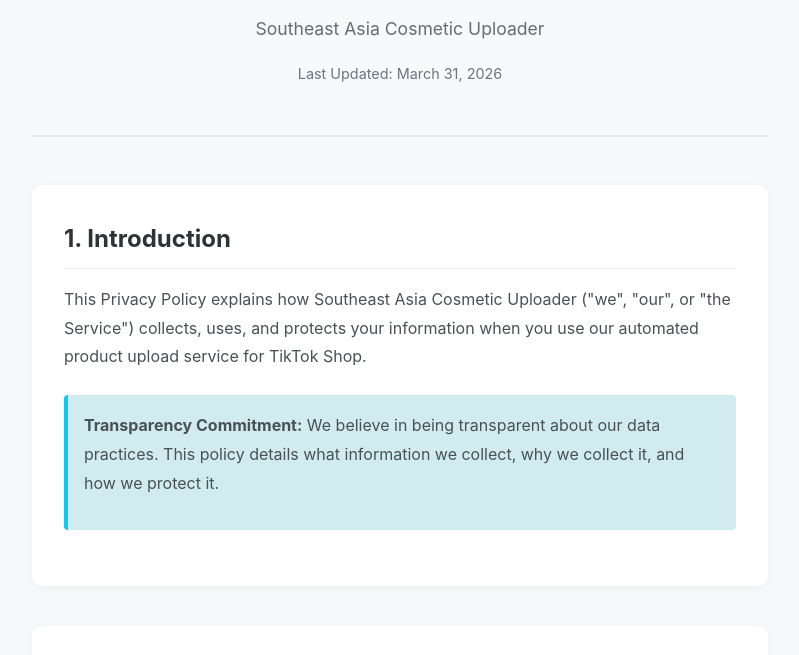
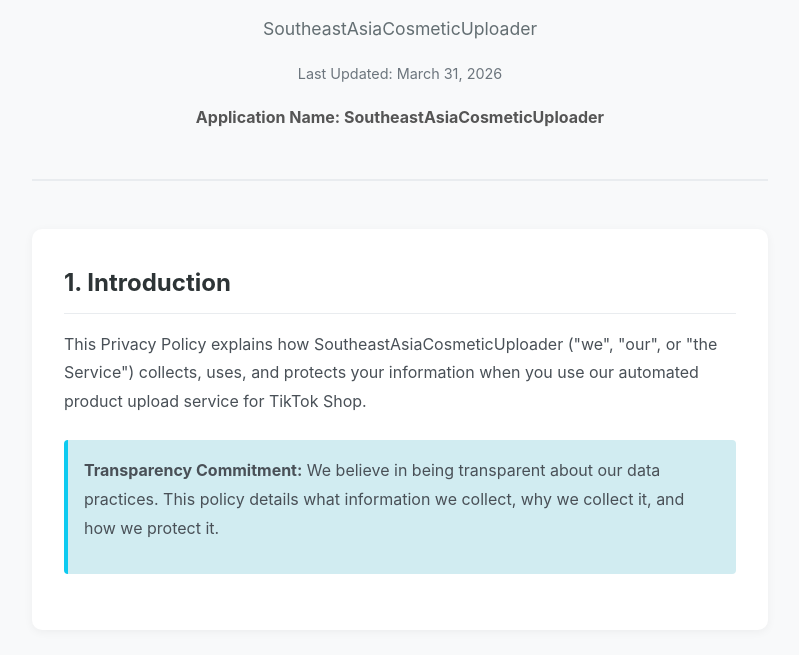
Before and after one commit to wiliam12341234/cosmetic-uploader, a plain HTML site: page privacy.html in a window 1280 px wide. Shown: the part 107-762 px from the top of the page, without its empty margins (240-1039 px from the left). Drawn offline with Linux system fonts and the light colour scheme.

Commit message:
Add files via upload

```diff
--- a/privacy.html
+++ b/privacy.html
@@ -3,6 +3,9 @@
 <head>
     <meta charset="UTF-8">
     <meta name="viewport" content="width=device-width, initial-scale=1.0">
+    <!-- TikTok Verification (add actual code from TikTok) -->
+    <meta name="tiktok-verification" content="YOUR_TIKTOK_VERIFICATION_CODE">
+    <meta name="tiktok-site-verification" content="YOUR_TIKTOK_SITE_VERIFICATION_CODE">
     <title>Privacy Policy - Southeast Asia Cosmetic Uploader</title>
     <style>
         * {
@@ -158,13 +161,14 @@
 <body>
     <header>
         <h1>Privacy Policy</h1>
-        <p class="subtitle">Southeast Asia Cosmetic Uploader</p>
+        <p class="subtitle">SoutheastAsiaCosmeticUploader</p>
         <p class="last-updated">Last Updated: March 31, 2026</p>
+        <p style="margin-top:10px;color:#555;font-weight:bold;">Application Name: SoutheastAsiaCosmeticUploader</p>
     </header>
 
     <section>
         <h2>1. Introduction</h2>
-        <p>This Privacy Policy explains how Southeast Asia Cosmetic Uploader ("we", "our", or "the Service") collects, uses, and protects your information when you use our automated product upload service for TikTok Shop.</p>
+        <p>This Privacy Policy explains how SoutheastAsiaCosmeticUploader ("we", "our", or "the Service") collects, uses, and protects your information when you use our automated product upload service for TikTok Shop.</p>
 
         <div class="highlight">
             <p><strong>Transparency Commitment:</strong> We believe in being transparent about our data practices. This policy details what information we collect, why we collect it, and how we protect it.</p>
```
Also changed, not shown: index.html (+5 -1 lines), terms.html (+5 -1 lines).
